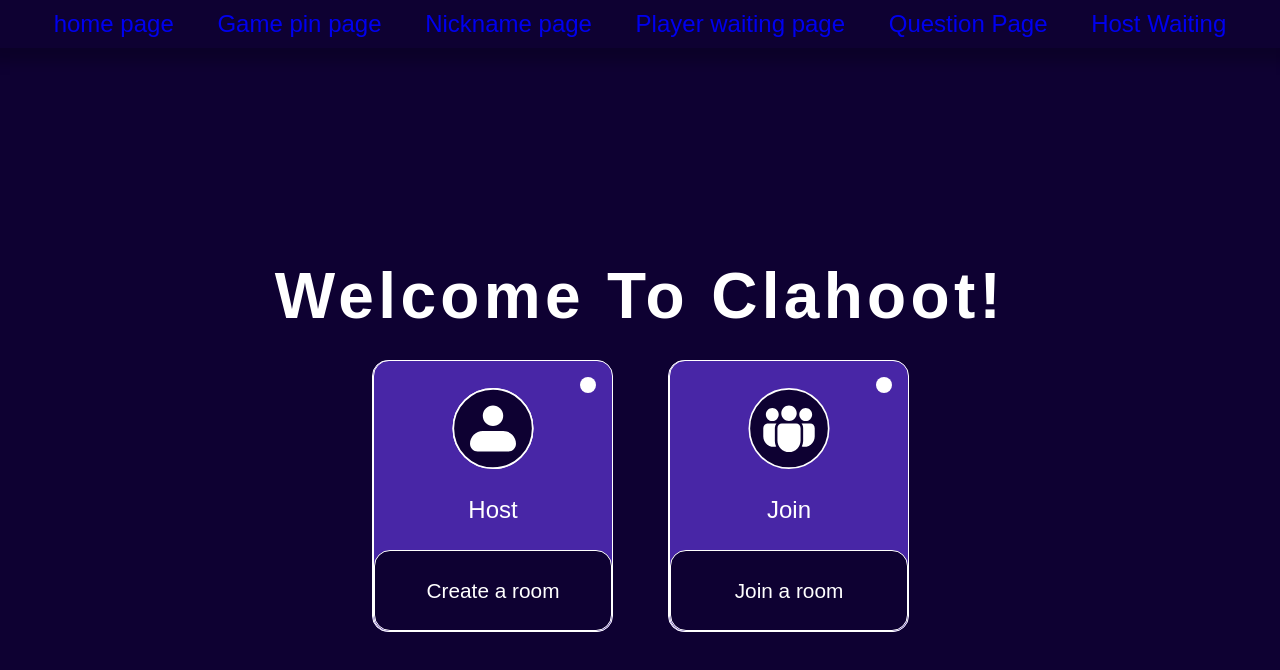
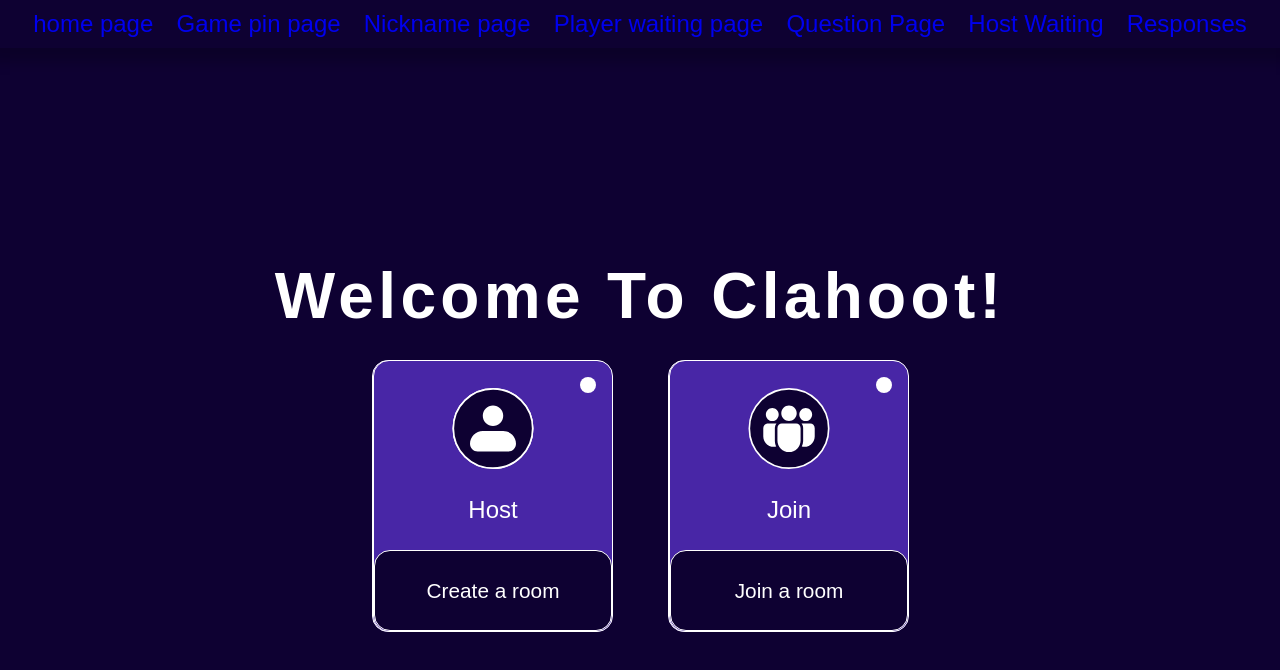
Before and after one commit to mr-funtor/class-kahoot, a React (Vite) app: page / in a window 1280 px wide. Shown: the top 670 px of the page. Built offline with nearby package versions, Linux system fonts and the light colour scheme; a web font is replaced by a local one.

Commit message:
link added

```diff
--- a/src/App.jsx
+++ b/src/App.jsx
@@ -32,6 +32,7 @@ function App() {
           <Link to="playerWaiting">Player waiting page</Link>
           <Link to="questions">Question Page</Link>
           <Link to="hostwaiting">Host Waiting</Link>
+          <Link to="responses">Responses</Link>
         </nav>
         <Routes>
           <Route path="/" element={<Home />} />
```
